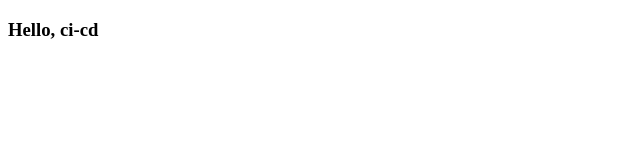
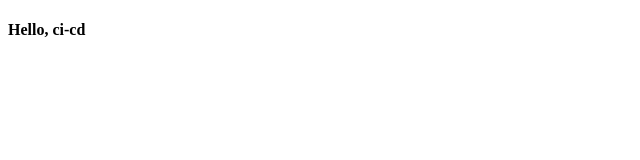
Before and after one commit to abdelazizade/ci-cd, an Angular app: page / in a window 1280 px wide. Shown: the top 160 px of the page, without its empty margins (0-640 px from the left). Built offline with nearby package versions, Linux system fonts and the light colour scheme.

Commit message:
change h4

```diff
--- a/src/app/app.component.html
+++ b/src/app/app.component.html
@@ -1 +1 @@
-<h3>Hello, ci-cd</h3>
+<h4>Hello, ci-cd</h4>
```
